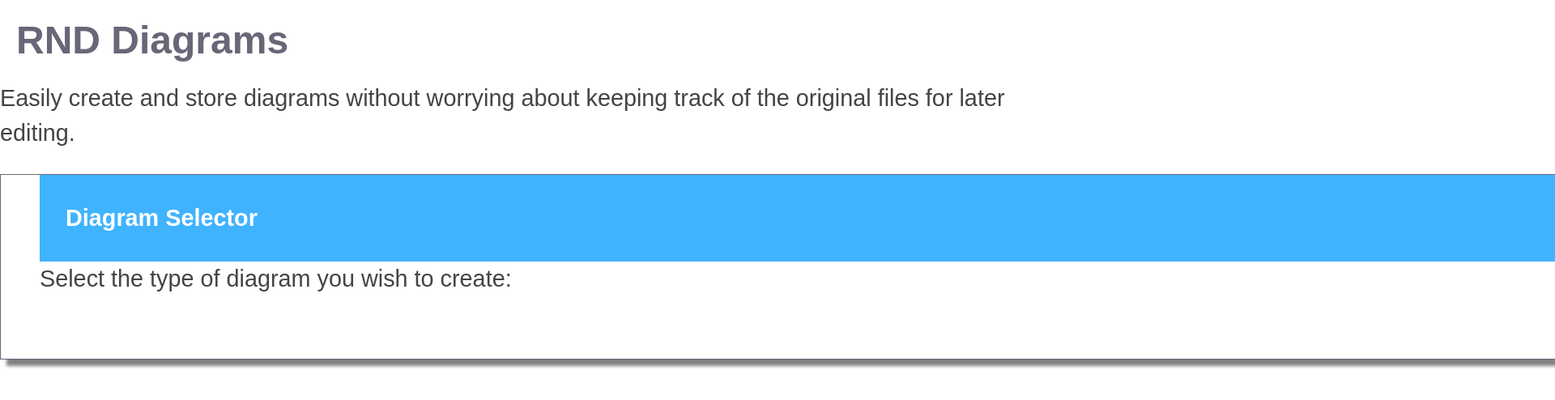
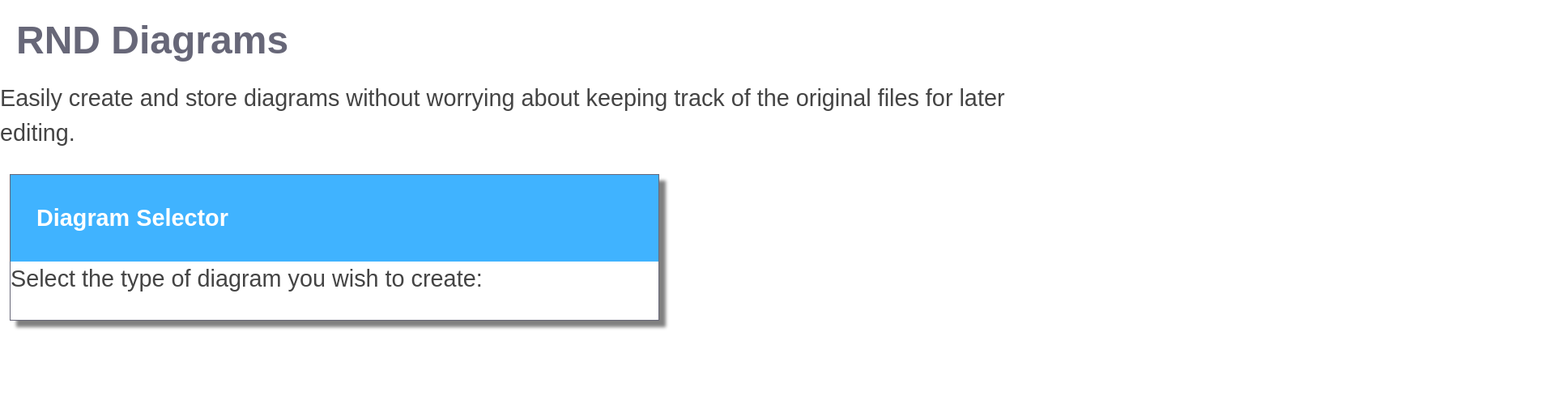
Before and after one commit to elusive/diagrammable, a React (Create React App) app: page /select in a window 1280 px wide. Shown: the top 494 px of the page at 81% size, 1920 px wide, since content can reach past the window. Built offline with nearby package versions, Linux system fonts and the light colour scheme.

Commit message:
WIP diagram selector, fix width of card.

```diff
--- a/src/components/diagram-selector.js
+++ b/src/components/diagram-selector.js
@@ -1,10 +1,8 @@
 //import react from 'react';
 import styled from 'styled-components';
-import {motion} from 'framer-motion';
-
+import { motion } from 'framer-motion';
 
 const Select = (props) => {
-
     return (
         <SelectionCard>
             <CardTitle>Diagram Selector</CardTitle>
@@ -24,9 +22,13 @@ const CardTitle = styled.h4`
 
 const SelectionCard = styled(motion.div)`
     border: 1px solid var(--second);
-    padding: 3rem;
-    padding-top: 0;
-    width: 800vh;
+    margin: 12px;
+    padding: 0;
+    width: 800px;
     box-shadow: 8px 8px 4px grey;
-    animate: {{ scale: [1,3,1]}};
+    animate: {
+         {
+            scale: [1, 3, 1];
+        }
+    }
 `;
```
